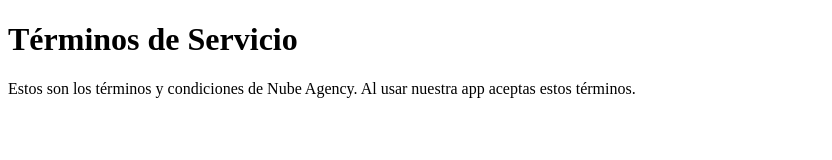
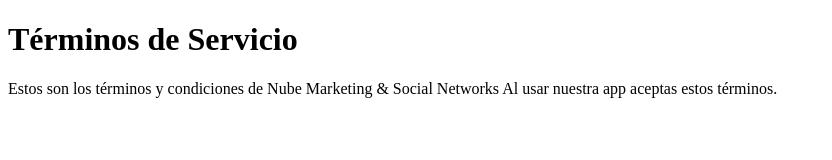
Before and after one commit to NubeSocialNetworks/nube-callback, a plain HTML site: page terms.html in a window 1280 px wide. Shown: the whole page, without its empty margins (0-832 px from the left). Drawn offline with Linux system fonts and the light colour scheme.

Commit message:
terms.html

```diff
--- a/terms.html
+++ b/terms.html
@@ -1,11 +1,11 @@
 <!DOCTYPE html>
 <html>
 <head>
-  <title>Terms of Service - Nube Agency</title>
-  <meta name="description" content="Términos y condiciones de Nube Agency">
+  <title>Terms of Service - Nube Marketing & Social Networks</title>
+  <meta name="description" content="Términos y condiciones de Nube Marketing & Social Networks">
 </head>
 <body>
   <h1>Términos de Servicio</h1>
-  <p>Estos son los términos y condiciones de Nube Agency. Al usar nuestra app aceptas estos términos.</p>
+  <p>Estos son los términos y condiciones de Nube Marketing & Social Networks Al usar nuestra app aceptas estos términos.</p>
 </body>
 </html>
```
